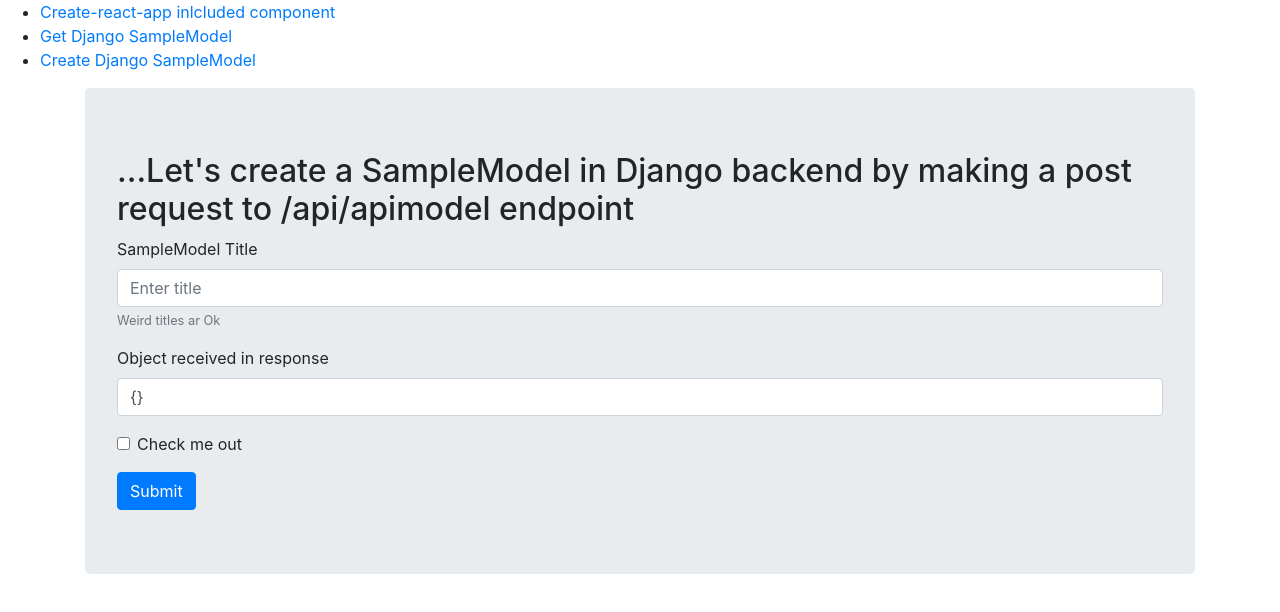
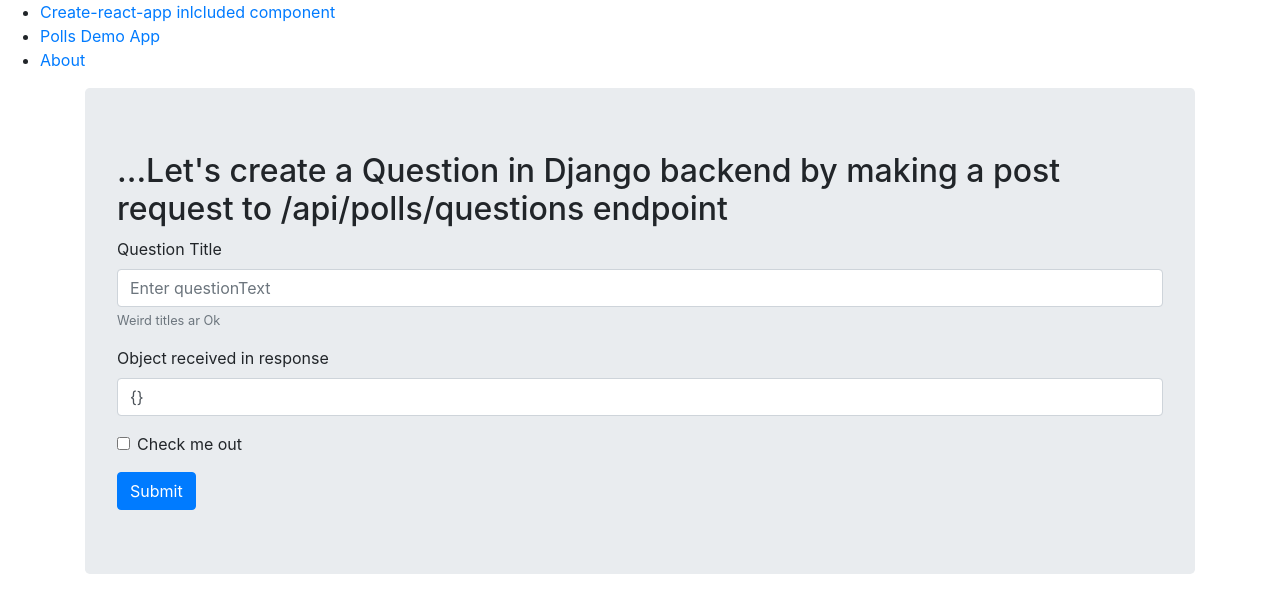
Before and after one commit to rrhg/react-django-docker-boilerplate, a React (Create React App) app in the folder frontend/: page /create in a window 1280 px wide. Shown: the top 612 px of the page. Built offline with nearby package versions, Linux system fonts and the light colour scheme.

Commit message:
Change structure of frontend demo app
Now we have a polls frontend demo app & a backend polls demo app

```diff
--- a/frontend/src/App.js
+++ b/frontend/src/App.js
@@ -9,8 +9,9 @@
 
 import logo from './logo.svg'
 import {Provider} from './Context'
-import GetDjangoSampleModel from './components/GetDjangoSampleModel'
-import CreateDjangoSampleModel from './components/CreateDjangoSampleModel'
+import Polls from './components/Polls'
+import About from './components/About'
+import CreateQuestion from './components/CreateQuestion'
 import './App.css'
 
 export default function App() {
@@ -24,10 +25,10 @@
               <Link to="/">Create-react-app inlcluded component</Link>
             </li>
             <li>
-              <Link to="/get">Get Django SampleModel</Link>
+              <Link to="/polls">Polls Demo App</Link>
             </li>
             <li>
-              <Link to="/create">Create Django SampleModel</Link>
+              <Link to="/about">About</Link>
             </li>
           </ul>
         </nav>
@@ -35,11 +36,14 @@
         {/* A <Switch> looks through its children <Route>s and
             renders the first one that matches the current URL. */}
         <Switch>
-          <Route path="/get">
-            <GetDjangoSampleModel />
+          <Route path="/polls">
+            <Polls />
+          </Route>
+          <Route path="/about">
+            <About />
           </Route>
           <Route path="/create">
-            <CreateDjangoSampleModel />
+            <CreateQuestion />
           </Route>
           <Route path="/">
             <Home />
--- /dev/null
+++ b/frontend/src/components/About.js
@@ -0,0 +1,21 @@
+import React from 'react'
+import {Context} from '../Context'
+import Button from 'react-bootstrap/Button';
+import Container from 'react-bootstrap/Container';
+import Jumbotron from 'react-bootstrap/Jumbotron';
+import Card from 'react-bootstrap/Card';
+import {Link} from "react-router-dom"
+
+
+const About = props => {
+
+  return (
+  <Container>
+    <Jumbotron>
+    <h2>About</h2>
+    </Jumbotron>
+  </Container>
+  )
+}
+
+export default About
--- a/frontend/src/components/CreateDjangoSampleModel.js
+++ b/frontend/src/components/CreateQuestion.js
@@ -5,9 +5,9 @@
 import Container from 'react-bootstrap/Container';
 import Jumbotron from 'react-bootstrap/Jumbotron';
 
-const GetDjangoSampleModel = props => {
+const CreateQuestion = props => {
 
-  const [title, setTitle] = React.useState("")
+  const [questionText, setQuestionText] = React.useState("")
   const [response, setResponse] = React.useState({})
 
   const context = React.useContext(Context)
@@ -16,8 +16,8 @@
   const onPostReq = (event) => {
     event.preventDefault();
     event.stopPropagation();
-    const objectToSend = {title:title}
-    fetch(backendHost + "/api/apimodel/", {
+    const objectToSend = {question_text:questionText}
+    fetch(backendHost + "/api/polls/questions/", {
       method: "POST",
       headers: {
         'Content-Type': 'application/json'
@@ -40,14 +40,14 @@
   <Container>
     <Jumbotron>
     <h2 className="header">
-    ...Let's create a SampleModel in Django backend by making a post request to /api/apimodel endpoint
+    ...Let's create a Question in Django backend by making a post request to /api/polls/questions endpoint
     </h2>
 
     <Form onSubmit={onPostReq}>
     <Form.Group>
     {/* <Form.Group controlId="formBasicEmail"> */}
-        <Form.Label>SampleModel Title</Form.Label>
-        <Form.Control onChange={(e)=>setTitle(e.target.value)} value={title} type="text" placeholder="Enter title" />
+        <Form.Label>Question Title</Form.Label>
+        <Form.Control onChange={(e)=>setQuestionText(e.target.value)} value={questionText} type="text" placeholder="Enter questionText" />
         <Form.Text className="text-muted">
         Weird titles ar Ok
         </Form.Text>
@@ -70,4 +70,4 @@
   )
 }
 
-export default GetDjangoSampleModel
+export default CreateQuestion
--- a/frontend/src/components/GetDjangoSampleModel.js
+++ b/frontend/src/components/Polls.js
@@ -4,10 +4,12 @@
 import Container from 'react-bootstrap/Container';
 import Jumbotron from 'react-bootstrap/Jumbotron';
 import Card from 'react-bootstrap/Card';
+import {Link} from "react-router-dom"
 
-const GetDjangoSampleModel = props => {
 
-  const [models, setModels] = React.useState([])
+const Polls = props => {
+
+  const [questions, setQuestions] = React.useState([])
 
   const context = React.useContext(Context)
   const backendHost = context.backendHost
@@ -16,12 +18,15 @@
     event.preventDefault();
     event.stopPropagation();
 
-    fetch(backendHost + "/api/apimodel/")
-      .then(res => res.json())
+    fetch(backendHost + "/api/polls/questions/")
+      .then(res => {
+        console.log(res)
+        return( res.json())
+      })
       .then(
-        (models) => {
-          console.log(models)
-          setModels(models)
+        (questions) => {
+          console.log(questions)
+          setQuestions(questions)
         },
         (error) => {
           console.log(error)
@@ -32,19 +37,22 @@
   return (
   <Container>
     <Jumbotron>
-    <h3 className="header">
-    ..Let's get all Django Sample Models by making a get request to /api/apimodel endpoint
-    </h3>
+    <h2>Polls Demo APP</h2>
+    <h4>Create a new  <Link to="/create">Question</Link></h4>
+    <h4>or</h4>
+    <h4 className="header">
+     Get all Question by making a get request to /api/polls/questions endpoint
+    </h4>
     <Button variant="primary" onClick={onGetModels}>
         Get
     </Button>
-    {models.map(model => (
-      <div key={model.id}>
+    {questions.map(question => (
+      <div key={question.id}>
         <Card>
-          <Card.Header>{model.title}</Card.Header>
+          <Card.Header>{question.question_text}</Card.Header>
           <Card.Body>
             <Card.Text>
-              id = {model.id}
+              id = {question.id}
             </Card.Text>
             <Card.Text>
               Supporting text.
@@ -59,4 +67,4 @@
   )
 }
 
-export default GetDjangoSampleModel
+export default Polls
```
Also changed, not shown: 8 other files (tests, documents, lock files or other folders).
